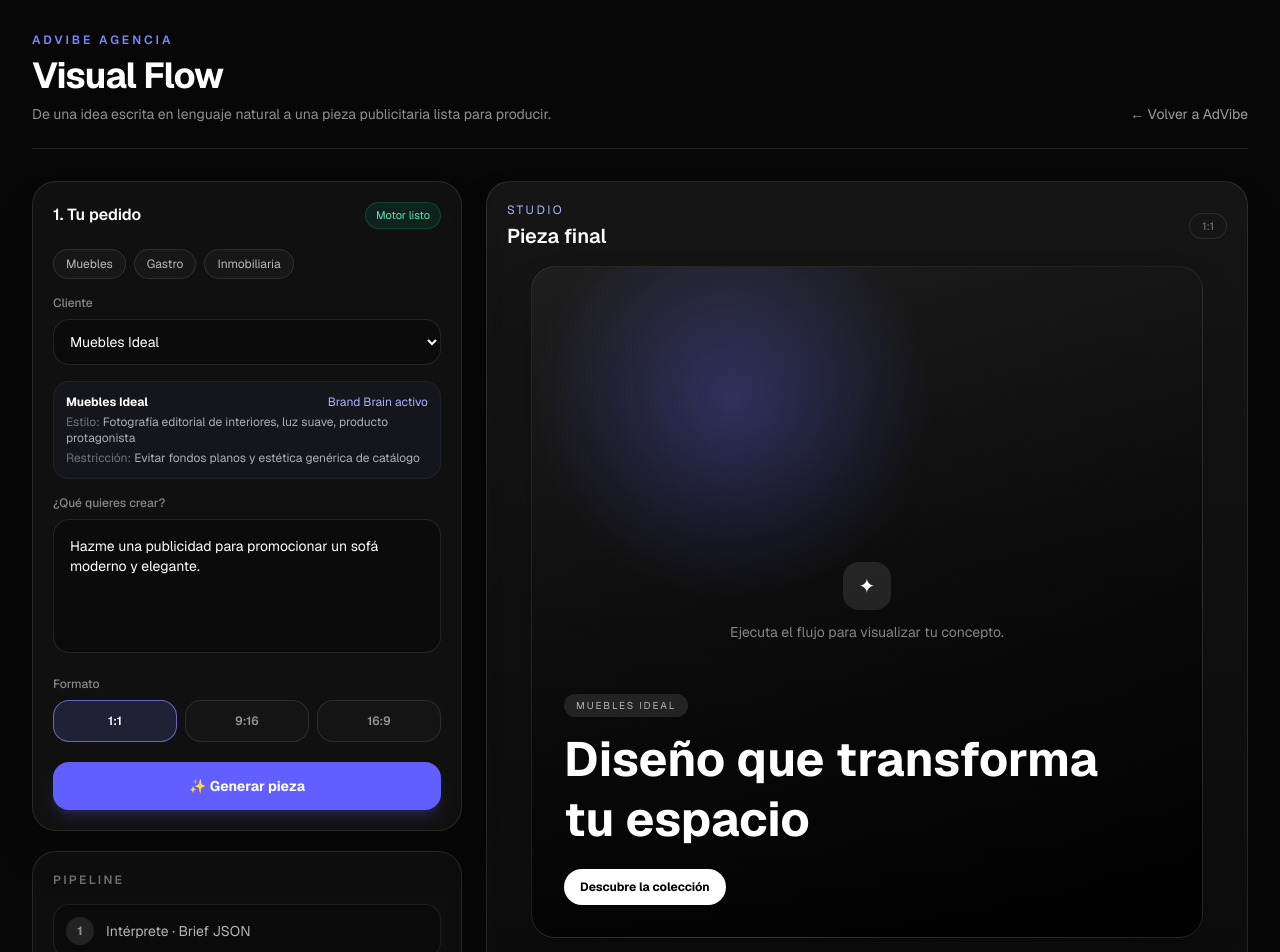
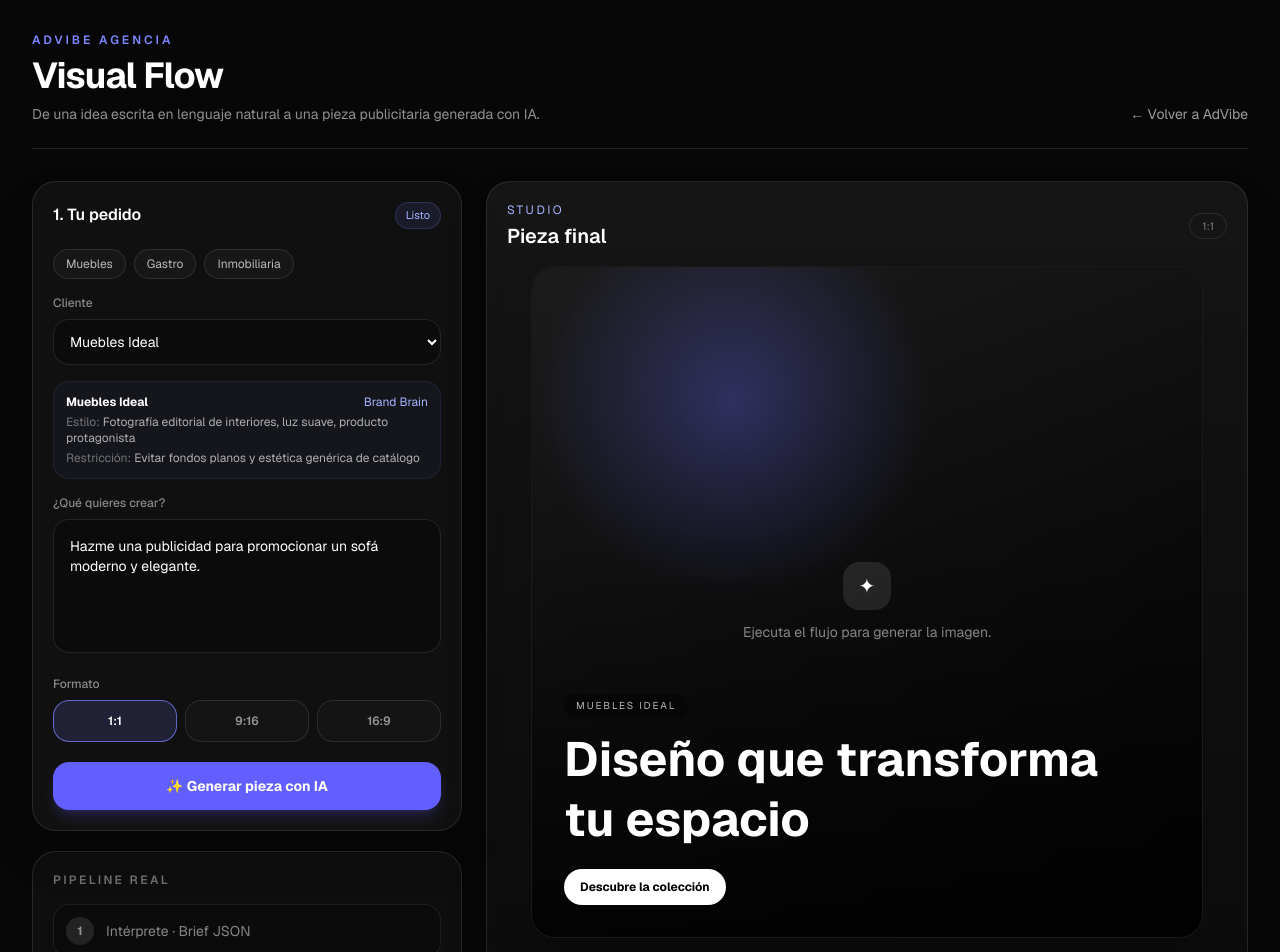
Before and after one commit to pablowebster94-sudo/advibe, a Next.js app: page /visual-flow in a window 1280 px wide. Shown: the top 952 px of the page. Built offline with nearby package versions, Linux system fonts and the light colour scheme.

Commit message:
feat: connect Visual Flow UI to real AI pipeline

```diff
--- a/app/visual-flow/page.tsx
+++ b/app/visual-flow/page.tsx
@@ -3,201 +3,98 @@
 import { useMemo, useState } from "react";
 
 const brands = {
-  muebles: {
-    name: "Muebles Ideal",
-    industry: "Diseño / Retail",
-    tone: "Premium, moderno, cercano",
-    palette: "Tonos cálidos, madera natural, neutros sofisticados",
-    style: "Fotografía editorial de interiores, luz suave, producto protagonista",
-    restriction: "Evitar fondos planos y estética genérica de catálogo",
-  },
-  gastro: {
-    name: "Gastro Fest",
-    industry: "Eventos / Gastronomía",
-    tone: "Enérgico, juvenil, festivo",
-    palette: "Naranja, azul noche, acentos neón",
-    style: "Fotografía de festival, alto contraste, ambiente nocturno",
-    restriction: "Evitar luz diurna y fondos minimalistas blancos",
-  },
-  luxe: {
-    name: "Inmobiliaria Luxe",
-    industry: "Bienes raíces",
-    tone: "Elegante, aspiracional, confiable",
-    palette: "Negro, champagne, beige, verdes discretos",
-    style: "Arquitectura premium, cinematográfica, perspectiva limpia",
-    restriction: "Evitar saturación excesiva y clichés inmobiliarios",
-  },
+  muebles: { name: "Muebles Ideal", industry: "Diseño / Retail", tone: "Premium, moderno, cercano", palette: "Tonos cálidos, madera natural, neutros sofisticados", style: "Fotografía editorial de interiores, luz suave, producto protagonista", restriction: "Evitar fondos planos y estética genérica de catálogo" },
+  gastro: { name: "Gastro Fest", industry: "Eventos / Gastronomía", tone: "Enérgico, juvenil, festivo", palette: "Naranja, azul noche, acentos neón", style: "Fotografía de festival, alto contraste, ambiente nocturno", restriction: "Evitar luz diurna y fondos minimalistas blancos" },
+  luxe: { name: "Inmobiliaria Luxe", industry: "Bienes raíces", tone: "Elegante, aspiracional, confiable", palette: "Negro, champagne, beige, verdes discretos", style: "Arquitectura premium, cinematográfica, perspectiva limpia", restriction: "Evitar saturación excesiva y clichés inmobiliarios" },
 };
 
+type BrandKey = keyof typeof brands;
 type Format = "1:1" | "9:16" | "16:9";
+type Result = { brief: Record<string, unknown>; prompt: string; imageUrl: string; qc: Record<string, unknown>; provider: string };
 
 export default function VisualFlowPage() {
-  const [brandKey, setBrandKey] = useState<keyof typeof brands>("muebles");
-  const [request, setRequest] = useState(
-    "Hazme una publicidad para promocionar un sofá moderno y elegante."
-  );
+  const [brandKey, setBrandKey] = useState<BrandKey>("muebles");
+  const [request, setRequest] = useState("Hazme una publicidad para promocionar un sofá moderno y elegante.");
   const [format, setFormat] = useState<Format>("1:1");
   const [running, setRunning] = useState(false);
+  const [step, setStep] = useState(0);
   const [headline, setHeadline] = useState("Diseño que transforma tu espacio");
   const [cta, setCta] = useState("Descubre la colección");
   const [activeTab, setActiveTab] = useState<"brief" | "prompt" | "qc">("brief");
-  const [generated, setGenerated] = useState(false);
+  const [result, setResult] = useState<Result | null>(null);
+  const [error, setError] = useState("");
 
   const brand = brands[brandKey];
-
-  const brief = useMemo(() => ({
-    cliente: brand.name,
-    objetivo: "conversión",
-    tono: brand.tone,
-    publico: "Personas interesadas en productos premium y diseño",
-    industria: brand.industry,
-    mensaje_clave: headline,
-    cta,
-    paleta_color: brand.palette,
-    formato: `feed ${format}`,
-  }), [brand, headline, cta, format]);
-
-  const prompt = useMemo(() =>
-    `Commercial advertising photography, premium ${brand.industry.toLowerCase()} campaign, main subject based on this request: ${request}. ${brand.style}. Sophisticated composition, realistic materials, controlled depth of field, cinematic lighting, ${brand.palette}. Clean visual hierarchy with negative space for text overlay. No logos, no typography inside the image. Aspect ratio ${format}.`,
-    [brand, request, format]
-  );
+  const fallbackBrief = useMemo(() => ({ cliente: brand.name, objetivo: "conversión", tono: brand.tone, publico: "Personas interesadas en productos premium y diseño", industria: brand.industry, mensaje_clave: headline, cta, paleta_color: brand.palette, formato: `feed ${format}` }), [brand, headline, cta, format]);
+  const fallbackPrompt = `Commercial advertising photography, premium ${brand.industry.toLowerCase()} campaign, main subject based on this request: ${request}. ${brand.style}. Sophisticated composition, realistic materials, controlled depth of field, cinematic lighting, ${brand.palette}. Clean visual hierarchy with negative space for text overlay. No logos, no typography inside the image. Aspect ratio ${format}.`;
 
   const runPipeline = async () => {
-    setRunning(true);
-    setGenerated(false);
-    for (let i = 0; i < 4; i++) {
-      await new Promise((resolve) => setTimeout(resolve, 500));
-    }
-    setGenerated(true);
-    setRunning(false);
+    setRunning(true); setError(""); setResult(null); setStep(1);
+    try {
+      const response = await fetch("/api/visual-flow", { method: "POST", headers: { "Content-Type": "application/json" }, body: JSON.stringify({ request, brandKey, format }) });
+      setStep(2);
+      const data = await response.json();
+      if (!response.ok) throw new Error(data.error || "No se pudo ejecutar el flujo.");
+      setStep(3);
+      setResult(data);
+      if (typeof data.brief?.mensaje_clave === "string") setHeadline(data.brief.mensaje_clave);
+      if (typeof data.brief?.cta === "string") setCta(data.brief.cta);
+      setStep(4);
+    } catch (e) {
+      setError(e instanceof Error ? e.message : "Error inesperado");
+      setStep(0);
+    } finally { setRunning(false); }
   };
 
-  const presets = [
-    ["Muebles", "muebles" as const, "Hazme una publicidad para promocionar un comedor moderno y elegante."],
-    ["Gastro", "gastro" as const, "Crea un flyer para promocionar una noche de música en vivo."],
-    ["Inmobiliaria", "luxe" as const, "Crea una pieza para vender un departamento premium con vista panorámica."],
-  ];
+  const brief = result?.brief ?? fallbackBrief;
+  const prompt = result?.prompt ?? fallbackPrompt;
+  const imageUrl = result?.imageUrl;
 
   return (
     <main className="min-h-screen bg-[#070707] text-white">
       <div className="mx-auto max-w-7xl px-5 py-8 md:px-8">
         <header className="mb-8 flex flex-col gap-5 border-b border-white/10 pb-6 md:flex-row md:items-end md:justify-between">
-          <div>
-            <p className="mb-2 text-xs font-semibold uppercase tracking-[0.25em] text-indigo-400">AdVibe Agencia</p>
-            <h1 className="text-3xl font-bold tracking-tight md:text-4xl">Visual Flow</h1>
-            <p className="mt-2 max-w-2xl text-sm text-white/55">De una idea escrita en lenguaje natural a una pieza publicitaria lista para producir.</p>
-          </div>
+          <div><p className="mb-2 text-xs font-semibold uppercase tracking-[0.25em] text-indigo-400">AdVibe Agencia</p><h1 className="text-3xl font-bold tracking-tight md:text-4xl">Visual Flow</h1><p className="mt-2 max-w-2xl text-sm text-white/55">De una idea escrita en lenguaje natural a una pieza publicitaria generada con IA.</p></div>
           <a href="/" className="text-sm text-white/60 hover:text-white">← Volver a AdVibe</a>
         </header>
 
         <section className="grid gap-6 lg:grid-cols-[430px_1fr]">
           <div className="space-y-5">
             <div className="rounded-3xl border border-white/10 bg-white/[0.04] p-5 shadow-2xl shadow-black/30">
-              <div className="mb-5 flex items-center justify-between">
-                <h2 className="font-semibold">1. Tu pedido</h2>
-                <span className="rounded-full border border-emerald-400/20 bg-emerald-400/10 px-2.5 py-1 text-[11px] text-emerald-300">Motor listo</span>
+              <div className="mb-5 flex items-center justify-between"><h2 className="font-semibold">1. Tu pedido</h2><span className={`rounded-full border px-2.5 py-1 text-[11px] ${result ? "border-emerald-400/20 bg-emerald-400/10 text-emerald-300" : "border-indigo-400/20 bg-indigo-400/10 text-indigo-300"}`}>{result ? "IA conectada" : "Listo"}</span></div>
+              <div className="mb-4 flex flex-wrap gap-2">
+                {([["Muebles", "muebles", "Hazme una publicidad para promocionar un comedor moderno y elegante."], ["Gastro", "gastro", "Crea un flyer para promocionar una noche de música en vivo."], ["Inmobiliaria", "luxe", "Crea una pieza para vender un departamento premium con vista panorámica."]] as const).map(([label, key, value]) => <button key={label} onClick={() => { setBrandKey(key); setRequest(value); }} className="rounded-full border border-white/10 bg-white/[0.03] px-3 py-1.5 text-xs text-white/70 hover:border-indigo-400/40 hover:text-white">{label}</button>)}
               </div>
-
-              <div className="mb-4 flex flex-wrap gap-2">
-                {presets.map(([label, key, value]) => (
-                  <button key={label} onClick={() => { setBrandKey(key); setRequest(value); }} className="rounded-full border border-white/10 bg-white/[0.03] px-3 py-1.5 text-xs text-white/70 hover:border-indigo-400/40 hover:text-white">
-                    {label}
-                  </button>
-                ))}
-              </div>
-
               <label className="mb-2 block text-xs font-medium text-white/50">Cliente</label>
-              <select value={brandKey} onChange={(e) => setBrandKey(e.target.value as keyof typeof brands)} className="mb-4 w-full rounded-2xl border border-white/10 bg-black/30 px-3 py-3 text-sm outline-none focus:border-indigo-400/60">
-                <option value="muebles">Muebles Ideal</option>
-                <option value="gastro">Gastro Fest</option>
-                <option value="luxe">Inmobiliaria Luxe</option>
-              </select>
-
-              <div className="mb-4 rounded-2xl border border-indigo-400/10 bg-indigo-400/5 p-3 text-xs text-white/65">
-                <div className="mb-1 flex justify-between"><strong className="text-white">{brand.name}</strong><span className="text-indigo-300">Brand Brain activo</span></div>
-                <p><span className="text-white/40">Estilo:</span> {brand.style}</p>
-                <p className="mt-1"><span className="text-white/40">Restricción:</span> {brand.restriction}</p>
-              </div>
-
+              <select value={brandKey} onChange={(e) => setBrandKey(e.target.value as BrandKey)} className="mb-4 w-full rounded-2xl border border-white/10 bg-black/30 px-3 py-3 text-sm outline-none focus:border-indigo-400/60"><option value="muebles">Muebles Ideal</option><option value="gastro">Gastro Fest</option><option value="luxe">Inmobiliaria Luxe</option></select>
+              <div className="mb-4 rounded-2xl border border-indigo-400/10 bg-indigo-400/5 p-3 text-xs text-white/65"><div className="mb-1 flex justify-between"><strong className="text-white">{brand.name}</strong><span className="text-indigo-300">Brand Brain</span></div><p><span className="text-white/40">Estilo:</span> {brand.style}</p><p className="mt-1"><span className="text-white/40">Restricción:</span> {brand.restriction}</p></div>
               <label className="mb-2 block text-xs font-medium text-white/50">¿Qué quieres crear?</label>
               <textarea value={request} onChange={(e) => setRequest(e.target.value)} rows={5} className="w-full resize-none rounded-2xl border border-white/10 bg-black/30 p-4 text-sm text-white outline-none placeholder:text-white/20 focus:border-indigo-400/60" />
-
-              <div className="mt-4">
-                <label className="mb-2 block text-xs font-medium text-white/50">Formato</label>
-                <div className="grid grid-cols-3 gap-2">
-                  {(["1:1", "9:16", "16:9"] as Format[]).map((item) => (
-                    <button key={item} onClick={() => setFormat(item)} className={`rounded-2xl border px-3 py-3 text-xs font-semibold transition ${format === item ? "border-indigo-400/70 bg-indigo-400/15 text-white" : "border-white/10 bg-white/[0.02] text-white/55 hover:border-white/20"}`}>
-                      {item}
-                    </button>
-                  ))}
-                </div>
-              </div>
-
-              <button onClick={runPipeline} disabled={running} className="mt-5 w-full rounded-2xl bg-indigo-500 px-4 py-3.5 text-sm font-bold text-white shadow-lg shadow-indigo-500/20 transition hover:bg-indigo-400 disabled:cursor-not-allowed disabled:opacity-60">
-                {running ? "Procesando flujo…" : "✨ Generar pieza"}
-              </button>
+              <div className="mt-4"><label className="mb-2 block text-xs font-medium text-white/50">Formato</label><div className="grid grid-cols-3 gap-2">{(["1:1", "9:16", "16:9"] as Format[]).map((item) => <button key={item} onClick={() => setFormat(item)} className={`rounded-2xl border px-3 py-3 text-xs font-semibold transition ${format === item ? "border-indigo-400/70 bg-indigo-400/15 text-white" : "border-white/10 bg-white/[0.02] text-white/55 hover:border-white/20"}`}>{item}</button>)}</div></div>
+              {error && <div className="mt-4 rounded-2xl border border-red-400/20 bg-red-400/5 p-3 text-xs leading-5 text-red-300">{error}</div>}
+              <button onClick={runPipeline} disabled={running || !request.trim()} className="mt-5 w-full rounded-2xl bg-indigo-500 px-4 py-3.5 text-sm font-bold text-white shadow-lg shadow-indigo-500/20 transition hover:bg-indigo-400 disabled:cursor-not-allowed disabled:opacity-60">{running ? "Procesando flujo…" : "✨ Generar pieza con IA"}</button>
             </div>
-
-            <div className="rounded-3xl border border-white/10 bg-white/[0.03] p-5">
-              <h3 className="mb-4 text-xs font-semibold uppercase tracking-[0.2em] text-white/40">Pipeline</h3>
-              <div className="space-y-3">
-                {["Intérprete · Brief JSON", "Director de Arte · Prompt técnico", "Estudio · Generación", "Control de Calidad · Ensamblaje"].map((step, i) => (
-                  <div key={step} className="flex items-center gap-3 rounded-2xl border border-white/8 bg-black/20 p-3 text-sm">
-                    <span className={`flex h-7 w-7 items-center justify-center rounded-full text-xs font-bold ${generated || (running && i === 0) ? "bg-indigo-500 text-white" : "bg-white/10 text-white/50"}`}>{i + 1}</span>
-                    <span className="text-white/70">{step}</span>
-                  </div>
-                ))}
-              </div>
-            </div>
+            <div className="rounded-3xl border border-white/10 bg-white/[0.03] p-5"><h3 className="mb-4 text-xs font-semibold uppercase tracking-[0.2em] text-white/40">Pipeline real</h3><div className="space-y-3">{["Intérprete · Brief JSON", "Director de Arte · Prompt técnico", "Estudio · OpenAI Image", "Control de Calidad · Resultado"].map((label, i) => { const active = step >= i + 1; return <div key={label} className="flex items-center gap-3 rounded-2xl border border-white/8 bg-black/20 p-3 text-sm"><span className={`flex h-7 w-7 items-center justify-center rounded-full text-xs font-bold ${active ? "bg-indigo-500 text-white" : "bg-white/10 text-white/50"}`}>{i + 1}</span><span className={active ? "text-white/85" : "text-white/50"}>{label}</span>{running && step === i + 1 && <span className="ml-auto text-[10px] text-indigo-300">procesando</span>}</div>; })}</div></div>
           </div>
 
           <div className="space-y-5">
             <div className="rounded-3xl border border-white/10 bg-gradient-to-b from-white/[0.06] to-white/[0.02] p-5 shadow-2xl">
-              <div className="mb-4 flex items-center justify-between">
-                <div>
-                  <p className="text-xs uppercase tracking-[0.2em] text-indigo-300">Studio</p>
-                  <h2 className="mt-1 text-xl font-semibold">Pieza final</h2>
-                </div>
-                <span className="rounded-full border border-white/10 px-3 py-1 text-[11px] text-white/45">{format}</span>
+              <div className="mb-4 flex items-center justify-between"><div><p className="text-xs uppercase tracking-[0.2em] text-indigo-300">Studio</p><h2 className="mt-1 text-xl font-semibold">Pieza final</h2></div><span className="rounded-full border border-white/10 px-3 py-1 text-[11px] text-white/45">{format}</span></div>
+              <div className={`relative mx-auto overflow-hidden rounded-3xl border border-white/10 bg-black shadow-2xl ${format === "9:16" ? "aspect-[9/16] max-w-sm" : format === "16:9" ? "aspect-video" : "aspect-square max-w-2xl"}`}>
+                {imageUrl ? <img src={imageUrl} alt="Generación AdVibe" className="absolute inset-0 h-full w-full object-cover" /> : <div className="absolute inset-0 bg-[radial-gradient(circle_at_30%_20%,rgba(99,102,241,0.35),transparent_28%),linear-gradient(135deg,#171717,#050505)]" />}
+                <div className="absolute inset-0 bg-[linear-gradient(to_top,rgba(0,0,0,.78),rgba(0,0,0,.08)_58%,rgba(255,255,255,.02))]" />
+                <div className="absolute inset-x-0 bottom-0 p-6 md:p-8"><span className="inline-flex rounded-full bg-black/30 px-3 py-1 text-[10px] uppercase tracking-[0.18em] text-white/70 backdrop-blur">{brand.name}</span><h3 className="mt-3 max-w-xl text-3xl font-bold leading-tight md:text-5xl">{headline}</h3><span className="mt-5 inline-flex rounded-full bg-white px-4 py-2.5 text-xs font-bold text-black">{cta}</span></div>
+                {!imageUrl && !running && <div className="absolute inset-0 flex items-center justify-center text-center"><div><div className="mx-auto mb-3 flex h-12 w-12 items-center justify-center rounded-2xl bg-white/10 text-xl">✦</div><p className="text-sm text-white/50">Ejecuta el flujo para generar la imagen.</p></div></div>}
+                {running && <div className="absolute inset-0 flex items-center justify-center bg-black/40 backdrop-blur-sm"><div className="text-center"><div className="mx-auto mb-3 h-9 w-9 animate-spin rounded-full border-2 border-white/15 border-t-indigo-400" /><p className="text-sm text-white/65">Creando tu pieza…</p></div></div>}
               </div>
-
-              <div className={`relative mx-auto overflow-hidden rounded-3xl border border-white/10 bg-[radial-gradient(circle_at_30%_20%,rgba(99,102,241,0.35),transparent_28%),linear-gradient(135deg,#171717,#050505)] shadow-2xl ${format === "9:16" ? "aspect-[9/16] max-w-sm" : format === "16:9" ? "aspect-video" : "aspect-square max-w-2xl"}`}>
-                <div className="absolute inset-0 bg-[linear-gradient(to_top,rgba(0,0,0,.76),rgba(0,0,0,.12)_55%,rgba(255,255,255,.03))]" />
-                <div className="absolute inset-x-0 bottom-0 p-6 md:p-8">
-                  <span className="inline-flex rounded-full bg-white/10 px-3 py-1 text-[10px] uppercase tracking-[0.18em] text-white/65">{brand.name}</span>
-                  <h3 className="mt-3 max-w-xl text-3xl font-bold leading-tight md:text-5xl">{headline}</h3>
-                  <button className="mt-5 rounded-full bg-white px-4 py-2.5 text-xs font-bold text-black">{cta}</button>
-                </div>
-                {!generated && !running && <div className="absolute inset-0 flex items-center justify-center text-center"><div><div className="mx-auto mb-3 flex h-12 w-12 items-center justify-center rounded-2xl bg-white/10 text-xl">✦</div><p className="text-sm text-white/50">Ejecuta el flujo para visualizar tu concepto.</p></div></div>}
-                {running && <div className="absolute inset-0 flex items-center justify-center bg-black/40 backdrop-blur-sm"><div className="text-center"><div className="mx-auto mb-3 h-9 w-9 animate-spin rounded-full border-2 border-white/15 border-t-indigo-400" /><p className="text-sm text-white/65">Construyendo dirección de arte…</p></div></div>}
-              </div>
-
-              <div className="mt-5 grid gap-3 md:grid-cols-2">
-                <div>
-                  <label className="mb-2 block text-xs text-white/45">Headline</label>
-                  <input value={headline} onChange={(e) => setHeadline(e.target.value)} className="w-full rounded-2xl border border-white/10 bg-black/30 px-3 py-3 text-sm outline-none focus:border-indigo-400/60" />
-                </div>
-                <div>
-                  <label className="mb-2 block text-xs text-white/45">CTA</label>
-                  <input value={cta} onChange={(e) => setCta(e.target.value)} className="w-full rounded-2xl border border-white/10 bg-black/30 px-3 py-3 text-sm outline-none focus:border-indigo-400/60" />
-                </div>
-              </div>
+              <div className="mt-5 grid gap-3 md:grid-cols-2"><div><label className="mb-2 block text-xs text-white/45">Headline</label><input value={headline} onChange={(e) => setHeadline(e.target.value)} className="w-full rounded-2xl border border-white/10 bg-black/30 px-3 py-3 text-sm outline-none focus:border-indigo-400/60" /></div><div><label className="mb-2 block text-xs text-white/45">CTA</label><input value={cta} onChange={(e) => setCta(e.target.value)} className="w-full rounded-2xl border border-white/10 bg-black/30 px-3 py-3 text-sm outline-none focus:border-indigo-400/60" /></div></div>
+              {imageUrl && <div className="mt-4 flex flex-wrap gap-2"><a href={imageUrl} download="advibe-visual.png" className="rounded-xl bg-white px-4 py-2.5 text-xs font-bold text-black">Descargar imagen</a><button onClick={() => setResult(null)} className="rounded-xl border border-white/10 px-4 py-2.5 text-xs text-white/60 hover:text-white">Nueva pieza</button></div>}
             </div>
 
-            <div className="rounded-3xl border border-white/10 bg-white/[0.03] p-5">
-              <div className="flex gap-2 border-b border-white/10 pb-3">
-                {[['brief','Brief JSON'],['prompt','Prompt técnico'],['qc','Calidad']].map(([id,label]) => (
-                  <button key={id} onClick={() => setActiveTab(id as typeof activeTab)} className={`rounded-xl px-3 py-2 text-xs font-semibold ${activeTab === id ? "bg-indigo-500/15 text-indigo-300" : "text-white/40 hover:text-white"}`}>{label}</button>
-                ))}
-              </div>
-              {activeTab === "brief" && <pre className="mt-4 overflow-auto rounded-2xl bg-black/30 p-4 text-xs leading-6 text-indigo-200">{JSON.stringify(brief, null, 2)}</pre>}
-              {activeTab === "prompt" && <div className="mt-4 rounded-2xl bg-black/30 p-4 text-xs leading-6 text-emerald-300">{prompt}</div>}
-              {activeTab === "qc" && <div className="mt-4 grid gap-2 sm:grid-cols-2">{["Brand Brain aplicado","Formato correcto","Jerarquía visual","Texto separado de imagen"].map((item) => <div key={item} className="rounded-2xl border border-emerald-400/10 bg-emerald-400/5 p-3 text-xs text-emerald-300">✓ {item}</div>)}</div>}
-            </div>
+            <div className="rounded-3xl border border-white/10 bg-white/[0.03] p-5"><div className="flex gap-2 border-b border-white/10 pb-3">{([["brief", "Brief JSON"], ["prompt", "Prompt técnico"], ["qc", "Calidad"]] as const).map(([id, label]) => <button key={id} onClick={() => setActiveTab(id)} className={`rounded-xl px-3 py-2 text-xs font-semibold ${activeTab === id ? "bg-indigo-500/15 text-indigo-300" : "text-white/40 hover:text-white"}`}>{label}</button>)}</div>{activeTab === "brief" && <pre className="mt-4 max-h-80 overflow-auto rounded-2xl bg-black/30 p-4 text-xs leading-6 text-indigo-200">{JSON.stringify(brief, null, 2)}</pre>}{activeTab === "prompt" && <div className="mt-4 max-h-80 overflow-auto rounded-2xl bg-black/30 p-4 text-xs leading-6 text-emerald-300">{prompt}</div>}{activeTab === "qc" && <div className="mt-4 grid gap-2 sm:grid-cols-2">{Object.entries(result?.qc ?? { "Brand Brain aplicado": true, "Formato correcto": true, "Jerarquía visual": true, "Texto separado de imagen": true }).map(([key, value]) => <div key={key} className="rounded-2xl border border-emerald-400/10 bg-emerald-400/5 p-3 text-xs text-emerald-300">✓ {key.replaceAll("_", " ")}: {String(value)}</div>)}</div>}</div>
           </div>
         </section>
-
-        <footer className="mt-10 border-t border-white/10 pt-5 text-xs text-white/35">MVP frontend funcional · La conexión real con OpenAI/Supabase/Bannerbear queda preparada para la siguiente fase.</footer>
+        <footer className="mt-10 border-t border-white/10 pt-5 text-xs text-white/35">AdVibe Visual Flow · API real preparada para OpenAI + persistencia opcional en Supabase.</footer>
       </div>
     </main>
   );
```
